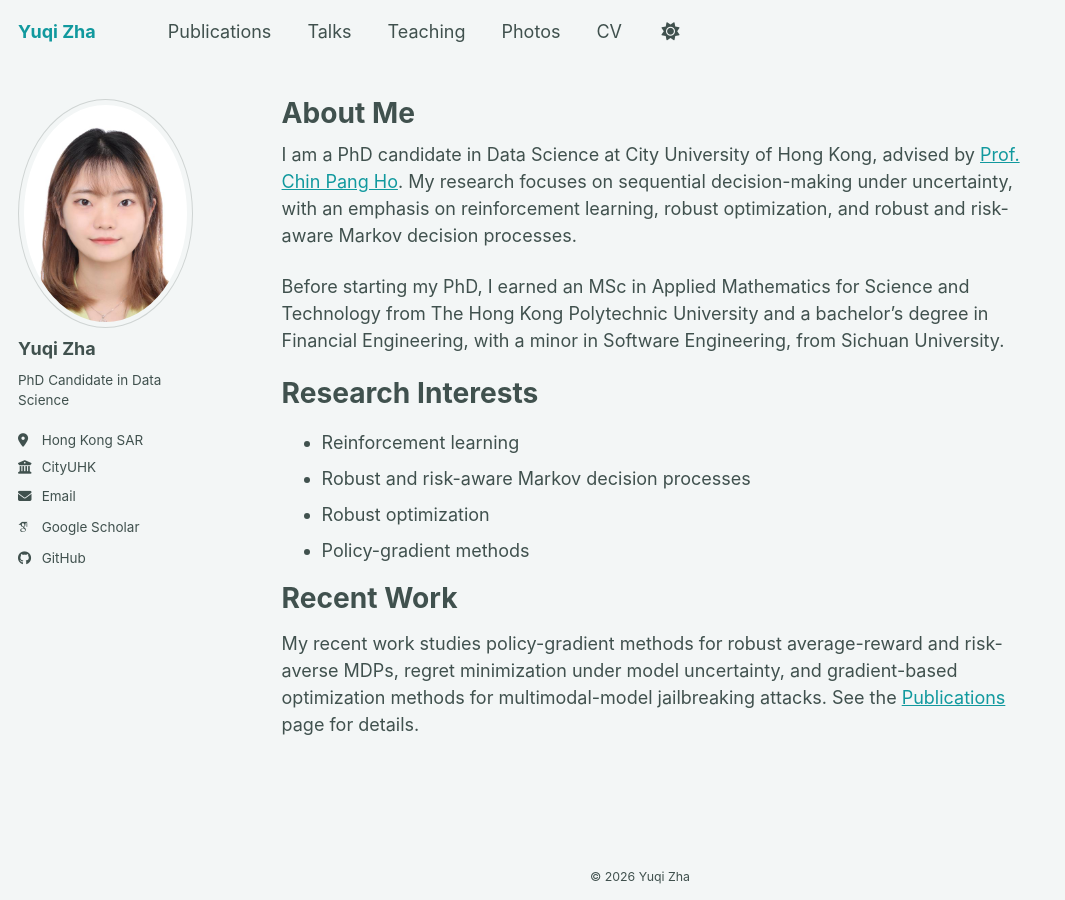
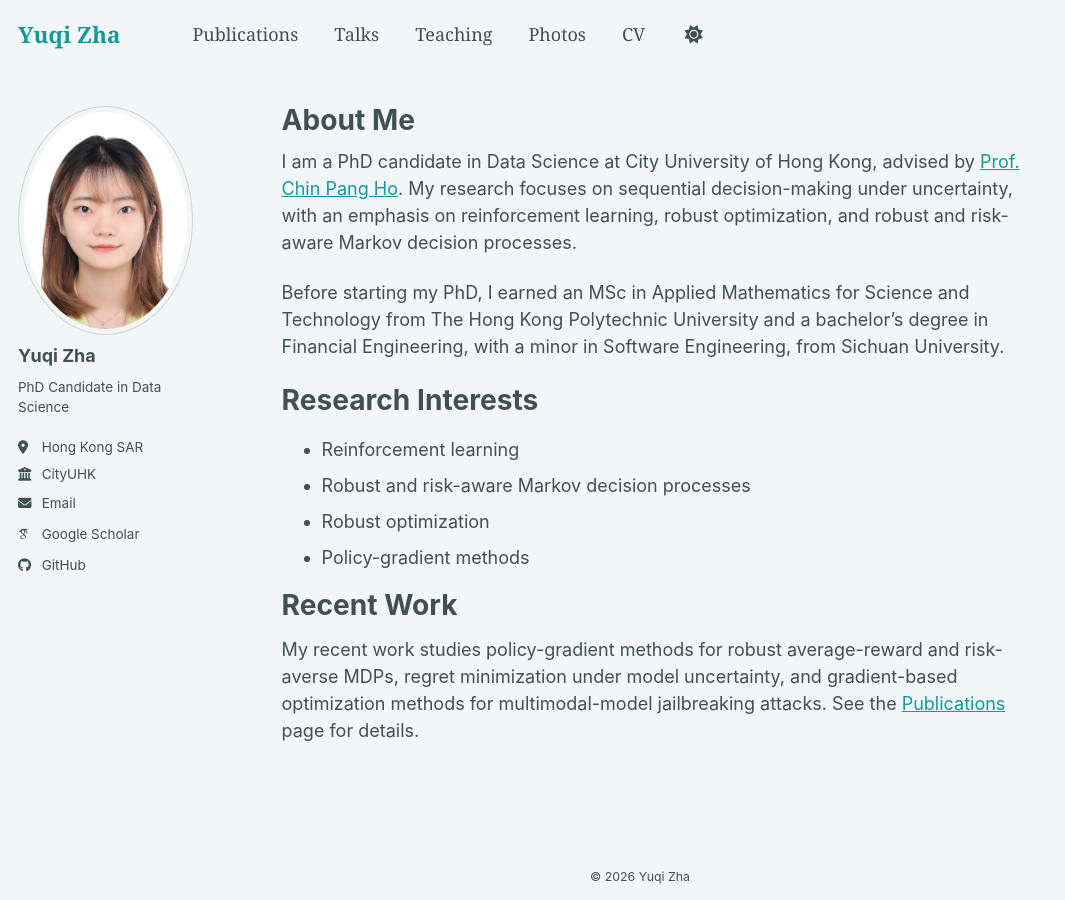
Before and after one commit to Charliez7/Charliez7.github.io, a Jekyll site: the page built from _pages/about.md, in a window 1280 px wide. Shown: the whole page, without its empty margins (0-1065 px from the left). Built offline with Jekyll 4.4.1, drawn with Linux system fonts in a browser that asks for light colours; some web fonts are replaced; a script bundle is joined from its source files by our own code; library files that are not in the unit come from our copies.

Commit message:
Use serif typography in masthead

```diff
--- a/_sass/layout/_masthead.scss
+++ b/_sass/layout/_masthead.scss
@@ -19,7 +19,7 @@
     @include container;
     @include clearfix;
     padding: 0.5em 1em;
-    font-family: $sans-serif-narrow;
+    font-family: $serif;
 
     @include breakpoint($x-large) {
       max-width: $x-large;
@@ -54,6 +54,10 @@
   &--lg {
     padding-right: 2em;
     font-weight: 700;
+
+    a {
+      font-size: $type-size-4;
+    }
   }
 }
 
```
